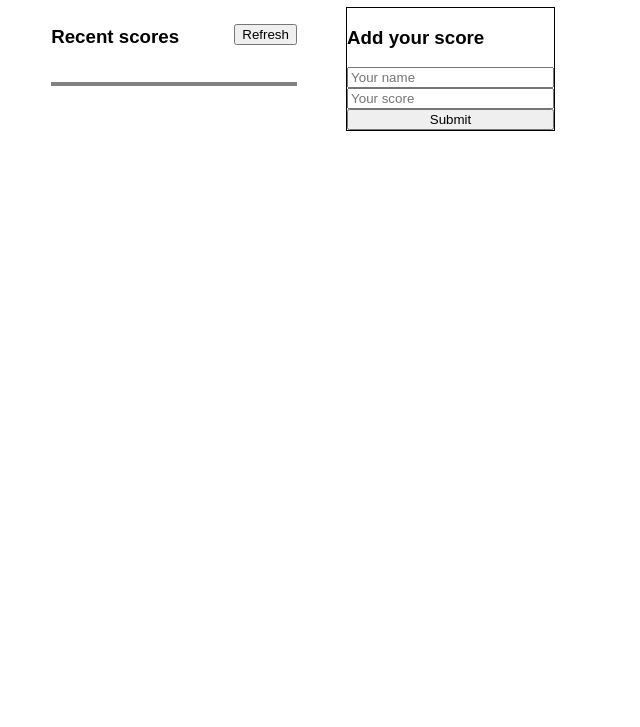
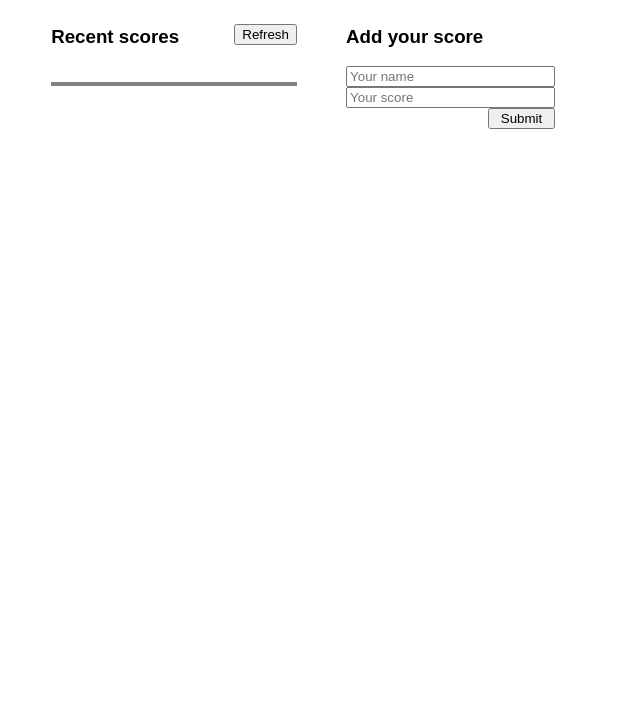
Before and after one commit to shihabrafio/Leaderboard, a website built with webpack: page src/index.html in a window 1280 px wide. Shown: the part 73-800 px from the top of the page, without its empty margins (0-640 px from the left). Built offline with nearby package versions, Linux system fonts and the light colour scheme.

Commit message:
Add distribution folder

```diff
--- a/src/index.css
+++ b/src/index.css
@@ -4,7 +4,6 @@ body {
   margin: 0;
   padding: 0;
   overflow: scroll;
-  /* height: 10vh; */
   margin-left: 4%;
 }
 
@@ -44,11 +43,8 @@ ul li:nth-child(odd) {
 }
 
 .add {
-  box-sizing: border-box;
-  border: 1px solid black;
   width: 17%;
   margin-left: 4%;
-  height: fit-content;
 }
 
 .show {
@@ -61,5 +57,5 @@ ul li:nth-child(odd) {
 }
 
 .add button {
-  align-items: right;
+  margin-left: 68%;
 }
--- a/src/index.js
+++ b/src/index.js
@@ -5,20 +5,19 @@ const submit = document.querySelector('.submit');
 const nameinput = document.getElementById('name');
 const scoreinput = document.getElementById('score');
 
-const listitem = (name,score)=> {
-    const li = document.createElement('li');
-    li.textContent = `${name} : ${score}`
-    return li;
-}
+const listitem = (name, score) => {
+  const li = document.createElement('li');
+  li.textContent = `${name} : ${score}`;
+  return li;
+};
 
-submit.addEventListener('click',()=>{
+submit.addEventListener('click', () => {
+  const name = nameinput.value;
+  const score = scoreinput.value;
 
-    const name = nameinput.value;
-    const score = scoreinput.value;
+  const newscore = listitem(name, score);
+  scorelist.append(newscore);
 
-    const newscore = listitem(name,score);
-    scorelist.append(newscore);
-
-    nameinput.value='';
-    scoreinput.value='';
-})
+  nameinput.value = '';
+  scoreinput.value = '';
+});
```
Also changed, not shown: dist/index.bundle.js (added), dist/index.html (added).
